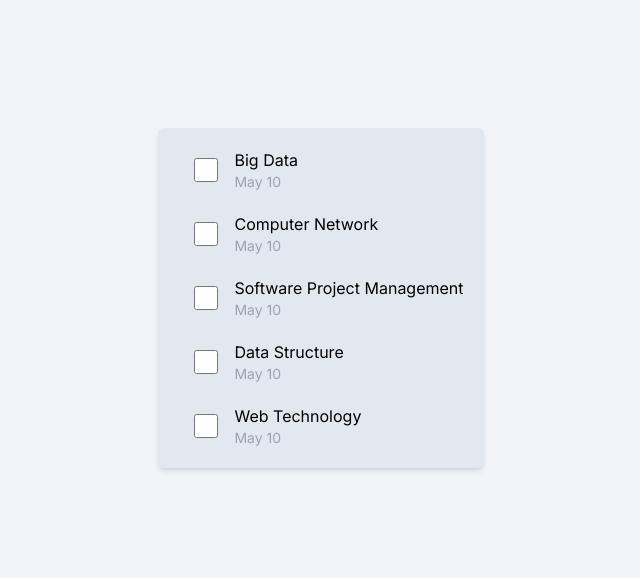
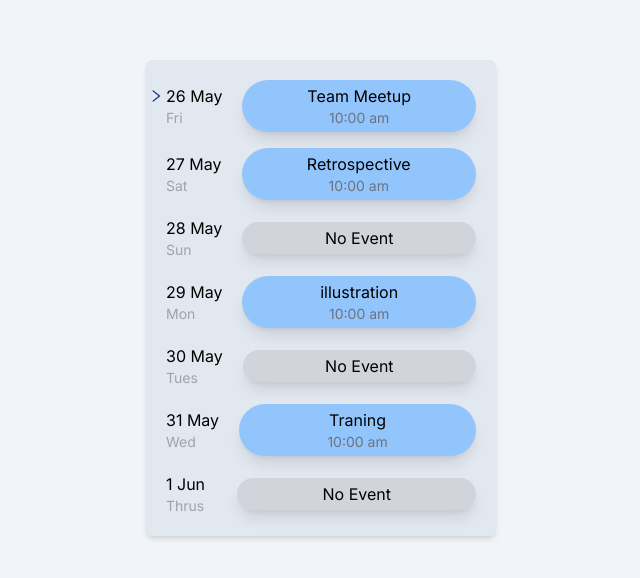
Before and after one commit to Abhimrt/StudentManagement, a Next.js app: page / in a window 1280 px wide. Shown: the part 102-680 px from the top of the page, without its empty margins (319-959 px from the left). Built offline with nearby package versions, Linux system fonts and the light colour scheme.

Commit message:
calendar

```diff
--- a/app/globals.css
+++ b/app/globals.css
@@ -8,3 +8,11 @@
 .component{
     @apply bg-slate-200 rounded-md p-5 shadow-md;
 }
+
+.noScrollbar::-webkit-scrollbar {
+    display: none;
+}
+.noScrollbar {
+    -ms-overflow-style: none;  /* IE and Edge */
+    scrollbar-width: none;  /* Firefox */
+}
--- a/app/page.js
+++ b/app/page.js
@@ -1,15 +1,13 @@
 import {assignment} from '@/Data/Data'
 import Assignment from '@/components/Assignment'
+import Calender from '@/components/Calender'
 import Card1 from '@/components/Card1'
-import Image from 'next/image'
 
 
 export default function Home() {
   return (
     <div className='center h-screen w- screen'>
-      <Assignment
-        assignment={assignment}
-      />
+      <Calender/>
     </div>
   )
 }
--- /dev/null
+++ b/components/Calender.js
@@ -0,0 +1,49 @@
+
+import React from 'react'
+import {AiOutlineRight} from "react-icons/ai"
+
+const Calender = () => {
+    const week = ["Sun","Mon","Tues","Wed","Thrus","Fri","Sat"]
+    const title = ["Team Meetup","Retrospective","","illustration","","Traning",""]
+    const month = ["Jan","Feb","Mar","Apr","May","Jun","Jul","Aug","Sep","Oct","Nov","Dec"]
+    const next7 = []
+    for(let i = 0;i<7;i++){
+        next7.push(new Date(new Date().setDate(new Date().getDate() + i)))
+    }
+  return (
+    <div className='component w-[350px] space-y-4'>
+        {
+            next7.map((e,i)=>(
+                <div className='center space-x-5 mb-3 w-full whitespace-nowrap' key={i}>
+
+            {/* date */}
+            <div className='w-[70px] '>
+
+                <h3 className='capitalize  relative'> {i==0 && <AiOutlineRight className='absolute text-blue-900 translate-x-[-18px]  translate-y-1' title='today' />} {e.getDate()} {month[e.getMonth()]}</h3>
+                <p className='text-sm text-gray-400'>{week[e.getDay()]}</p>
+            </div>
+            {/* events list */}
+                {
+                    title[i]!=""?(
+                        <div className='py-1 px-5 shadow-lg rounded-full w-full  text-center bg-blue-300'>
+                            <h3>
+                               {title[i]}
+                            </h3>
+                            <p className='text-sm text-gray-500'>10:00 am</p>
+
+
+                        </div>
+                    ):(<div  className='py-1 px-5 shadow-lg rounded-full w-full  text-center bg-gray-300'>
+                        <h3>
+                          No Event
+                        </h3>
+                    </div>)
+                }
+            </div>
+            ))
+        }
+    </div>
+  )
+}
+
+export default Calender
--- a/package.json
+++ b/package.json
@@ -9,11 +9,13 @@
     "lint": "next lint"
   },
   "dependencies": {
+    "@mobiscroll/react-lite": "^4.10.9",
     "autoprefixer": "10.4.14",
     "next": "13.4.4",
     "postcss": "8.4.23",
     "react": "18.2.0",
     "react-dom": "18.2.0",
+    "react-icons": "^4.8.0",
     "tailwindcss": "3.3.2"
   }
 }
```
Also changed, not shown: 1 other file (tests, documents, lock files or other folders).
